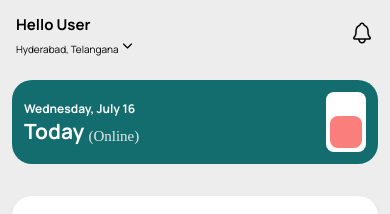
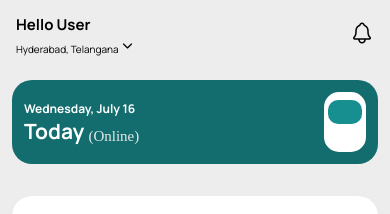
Before and after one commit to GlansaSolutions007/GCCTech, a React Native app: screen /CustomerTabs in a window 390 px wide. Shown: the top 214 px of the page. Built offline with nearby package versions, Linux system fonts and the light colour scheme.

Commit message:
online offline

```diff
--- a/src/components/AvailabilityHeader.js
+++ b/src/components/AvailabilityHeader.js
@@ -1,20 +1,74 @@
-import React from 'react'
-import { View } from 'react-native'
-import CustomText from './CustomText'
-import globalStyles from '../styles/globalStyles'
-import Switch from './Switch'
+import React, { useState } from 'react';
+import { View, Pressable, StyleSheet } from 'react-native';
+import CustomText from './CustomText';
+import globalStyles from '../styles/globalStyles';
+import Animated, {
+  useSharedValue,
+  useAnimatedStyle,
+  withTiming,
+  interpolate,
+  interpolateColor,
+} from 'react-native-reanimated';
+
+const color = {
+  white: '#ffffff',
+  red: '#fa7f7c',
+  green: '#136D6E',
+  primaryLight: "#178F91",
+};
+
 function AvailabilityHeader() {
+  const [isOnline, setIsOnline] = useState(true);
+  const progress = useSharedValue(isOnline ? 1 : 0);
+
+  const toggleStatus = () => {
+    const newValue = isOnline ? 0 : 1;
+    progress.value = withTiming(newValue, { duration: 300 });
+    setIsOnline(!isOnline);
+  };
+
+  const cardBackgroundStyle = useAnimatedStyle(() => ({
+    backgroundColor: interpolateColor(
+      progress.value,
+      [0, 1],
+      [color.red, color.green]
+    ),
+  }));
+
+  const trackStyle = useAnimatedStyle(() => ({
+    backgroundColor: interpolateColor(progress.value, [0, 1], [color.white, color.white]),
+  }));
+
+  const thumbStyle = useAnimatedStyle(() => {
+    const translateY = interpolate(progress.value, [0, 1], [25, 4]);
+    const backgroundColor = interpolateColor(progress.value, [0, 1], [color.red, color.primaryLight]);
+
+    return {
+      transform: [{ translateY }],
+      backgroundColor,
+    };
+  });
+
+  const Switch = ({ onPress }) => {
     return (
+      <Pressable onPress={onPress}>
+        <Animated.View style={[styles.track, trackStyle]}>
+          <Animated.View style={[styles.thumb, thumbStyle]} />
+        </Animated.View>
+      </Pressable>
+    );
+  };
 
-     <View
+  return (
+    <Animated.View
       style={[
-            globalStyles.bgprimary,
+        cardBackgroundStyle,
         globalStyles.p3,
         globalStyles.borderRadiuslarge,
         globalStyles.flexrow,
         globalStyles.justifysb,
         globalStyles.alineItemscenter,
-            globalStyles.mv3
+        globalStyles.mv3,
       ]}
     >
       <View>
@@ -22,10 +76,8 @@ function AvailabilityHeader() {
           Wednesday, July 16
         </CustomText>
         <View style={[globalStyles.flexrow, globalStyles.alineItemscenter]}>
-              <CustomText
-                style={[globalStyles.f24Bold, globalStyles.textWhite]}
-              >
-                Today{" "}
+          <CustomText style={[globalStyles.f24Bold, globalStyles.textWhite]}>
+            Today{' '}
           </CustomText>
           <CustomText
             style={[
@@ -34,15 +86,33 @@ function AvailabilityHeader() {
               globalStyles.alineSelfend,
             ]}
           >
-                (Online)
+            ({isOnline ? 'Online' : 'Offline'})
           </CustomText>
         </View>
       </View>
+
       <View style={globalStyles.alineSelfend}>
-            <Switch />
+        <Switch onPress={toggleStatus} />
       </View>
-        </View>
-  )
+    </Animated.View>
+  );
 }
 
-export default AvailabilityHeader
+const styles = StyleSheet.create({
+  track: {
+    width: 42,
+    height: 60,
+    backgroundColor: color.white,
+    borderRadius: 15,
+    padding: 4,
+    justifyContent: 'flex-start',
+    overflow: 'hidden',
+  },
+  thumb: {
+    width: '100%',
+    height: 24,
+    borderRadius: 10,
+  },
+});
+
+export default AvailabilityHeader;
--- a/src/components/Switch.js
+++ /dev/null
@@ -1,109 +0,0 @@
-import React from "react";
-import { Pressable, SafeAreaView, StyleSheet } from "react-native";
-import Animated, {
-  interpolate,
-  interpolateColor,
-  useAnimatedStyle,
-  useSharedValue,
-  withTiming,
-} from "react-native-reanimated";
-import { color } from "../styles/theme";
-
-const Switch = ({
-  value,
-  onPress,
-  style,
-  duration = 400,
-  trackColors = { on: color.white, off: color.white },
-}) => {
-  const height = useSharedValue(0);
-  const width = useSharedValue(0);
-
-  const trackAnimatedStyle = useAnimatedStyle(() => {
-    const color = interpolateColor(
-      value.value,
-      [0, 1],
-      [trackColors.off, trackColors.on]
-    );
-    const colorValue = withTiming(color, { duration });
-
-    return {
-      backgroundColor: colorValue,
-      borderRadius: withTiming(8, { duration }),
-    };
-  });
-
- const thumbAnimatedStyle = useAnimatedStyle(() => {
-  const moveValue = interpolate(
-    Number(value.value),
-    [0, 1],
-    [height.value - width.value, 0]
-  );
-  const translateValue = withTiming(moveValue, { duration });
-
-  const thumbColor = interpolateColor(
-    value.value,
-    [0, 1],
-    [color.red, color.primary]
-  );
-  const backgroundColor = withTiming(thumbColor, { duration });
-
-  return {
-    transform: [{ translateY: translateValue }],
-    borderRadius: withTiming(8, { duration }),
-    backgroundColor,
-  };
-});
-
-
-  return (
-    <Pressable onPress={onPress}>
-      <Animated.View
-        onLayout={(e) => {
-          height.value = e.nativeEvent.layout.height;
-          width.value = e.nativeEvent.layout.width;
-        }}
-        style={[switchStyles.track, style, trackAnimatedStyle]}
-      >
-        <Animated.View style={[switchStyles.thumb, thumbAnimatedStyle]} />
-      </Animated.View>
-    </Pressable>
-  );
-};
-
-const switchStyles = StyleSheet.create({
-  track: {
-    justifyContent: "flex-start",
-    width: 40,
-    height: 100,
-    padding: 4,
-  },
-  thumb: {
-    width: "100%",
-    aspectRatio: 1,
-  },
-});
-
-export default function App() {
-  const isOn = useSharedValue(false);
-
-  const handlePress = () => {
-    isOn.value = !isOn.value;
-  };
-
-  return (
-    <SafeAreaView style={styles.container}>
-      <Switch value={isOn} onPress={handlePress} style={styles.switch} />
-    </SafeAreaView>
-  );
-}
-
-const styles = StyleSheet.create({
-  switch: {
-    width: 40,
-    height: 60,
-  },
-  container: {
-    flex: 1,
-  },
-});
```
Lines whose indentation alone changed are shown as unchanged.
